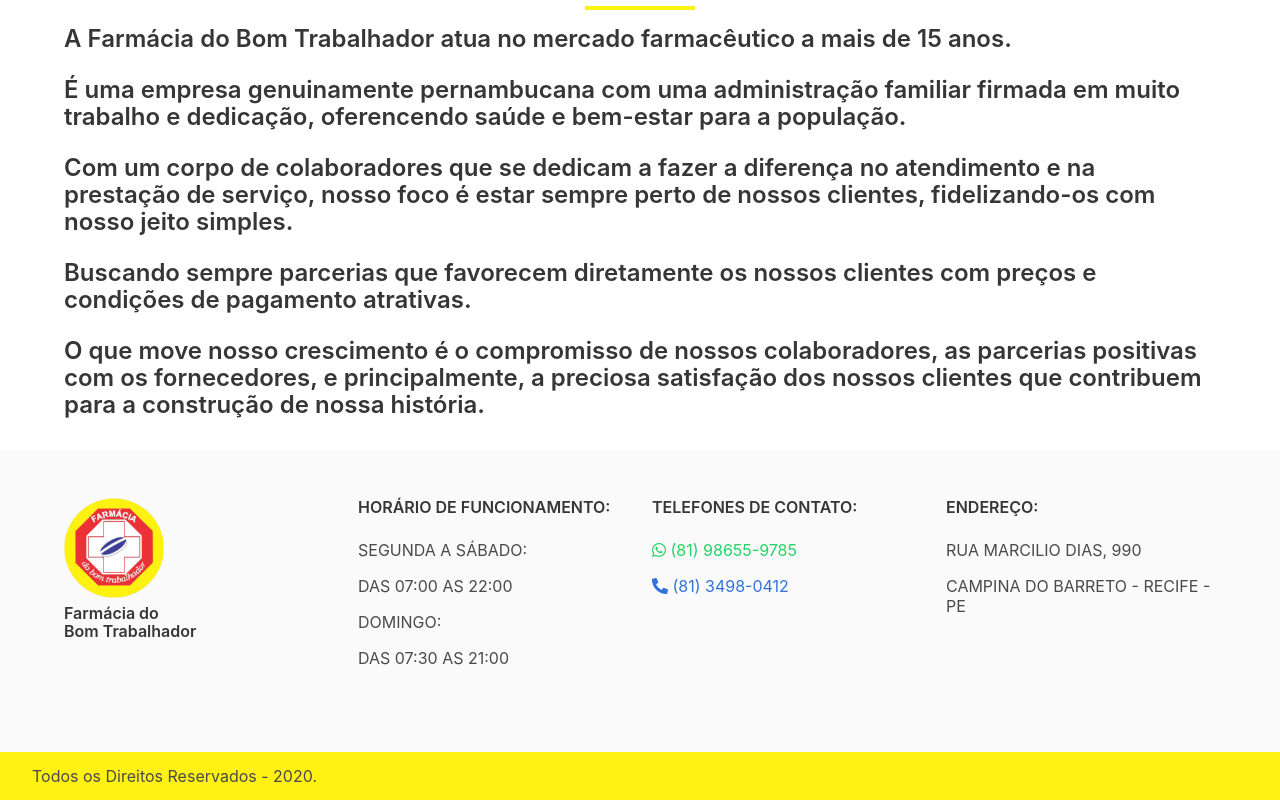
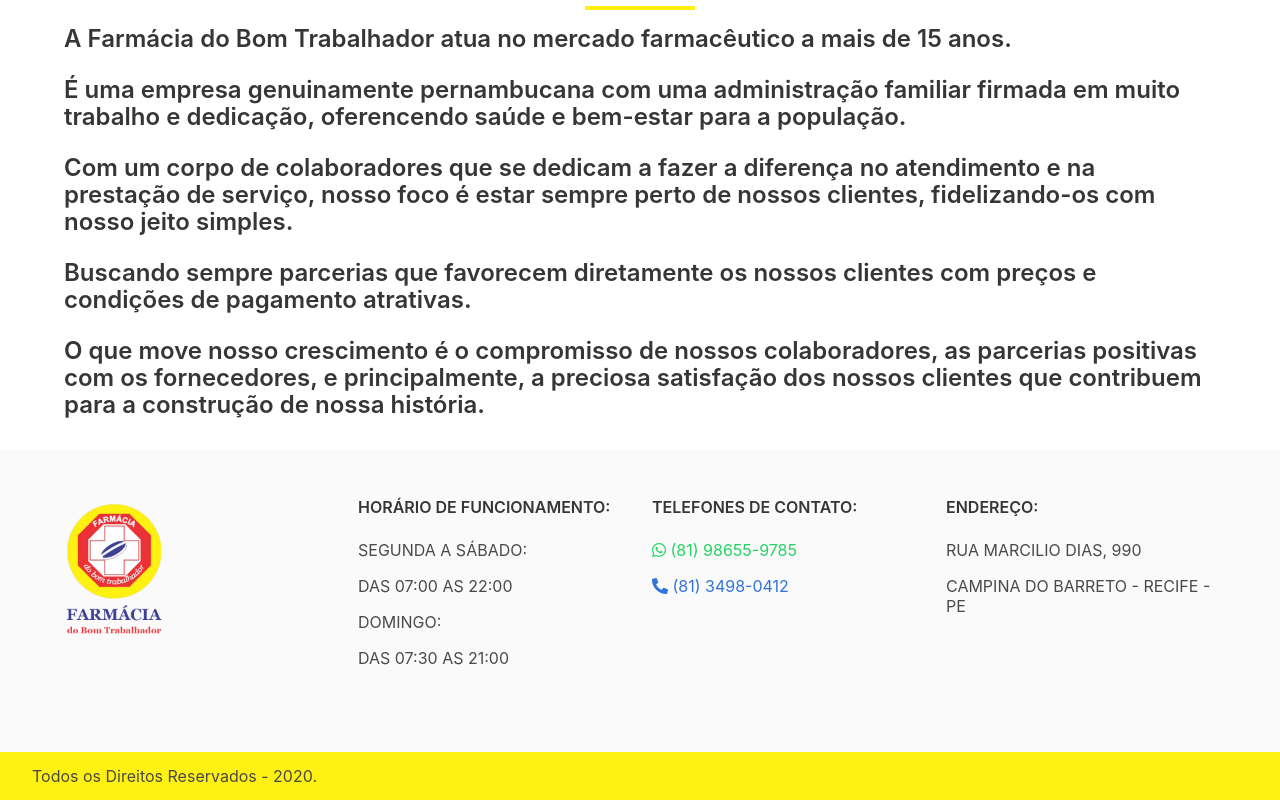
Before and after one commit to jacksongabrel88/drugstore, a plain HTML site: page empresa.html in a window 1280 px wide. Shown: the part 1060-1860 px from the top of the page. Drawn offline with Linux system fonts and the light colour scheme.

Commit message:
atualização da logo no rodapé

```diff
--- a/empresa.html
+++ b/empresa.html
@@ -98,9 +98,7 @@
             <div class="content">
                 <div class="columns">
                     <div class="column is-3 has-text-left">
-                        <img src="img/logo_farmacia_do_bom_trabalhador.png" width="200" height="56">
-                        <h4 class="subtitle is-6">Farmácia do <br/>Bom Trabalhador</h4>
-
+                        <img src="img/nova_logo_rodape.png" width="200" height="56">
                     </div>
                     <div class="column is-3 has-text-left">
                         <h4 class="title is-6 is-spaced">HORÁRIO DE FUNCIONAMENTO:</h4>
```
Also changed, not shown: contato.html (+1 -2 lines), index.html (+1 -2 lines), img/nova_logo_rodape.png (added).
